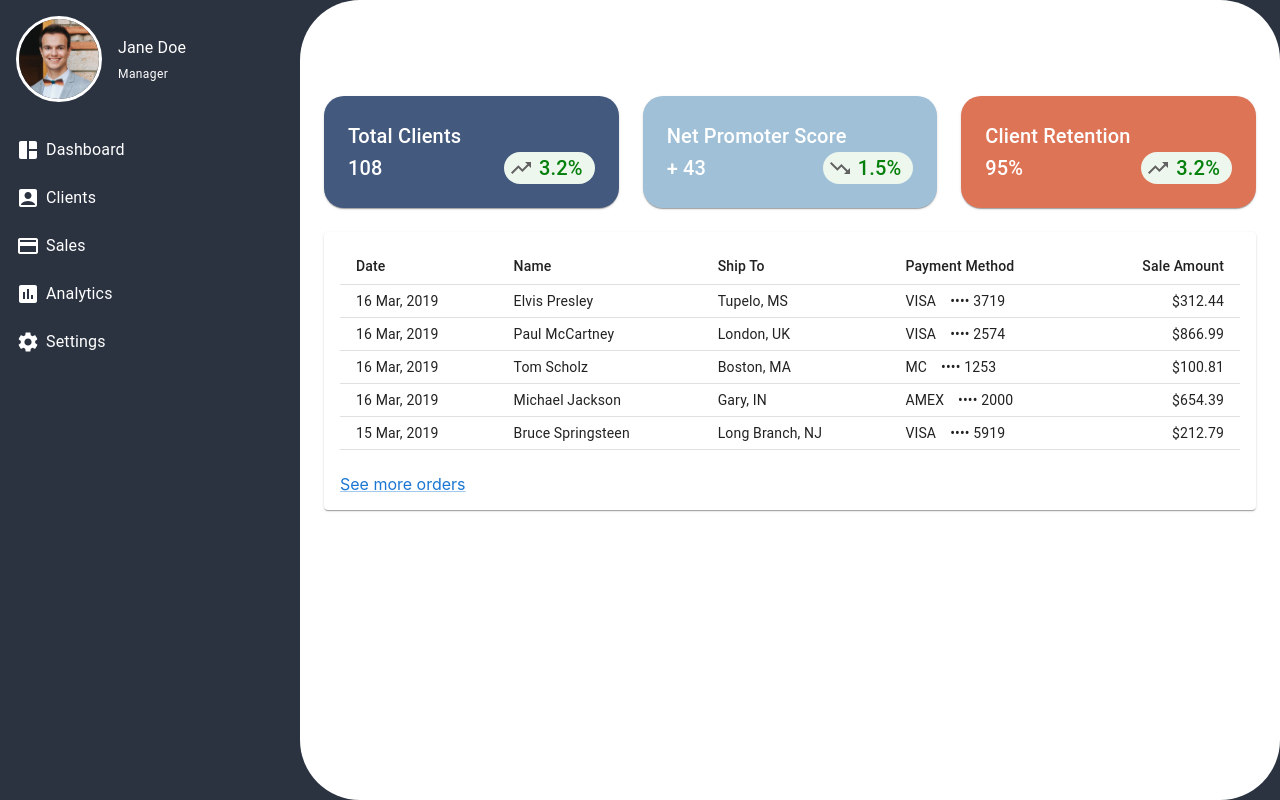
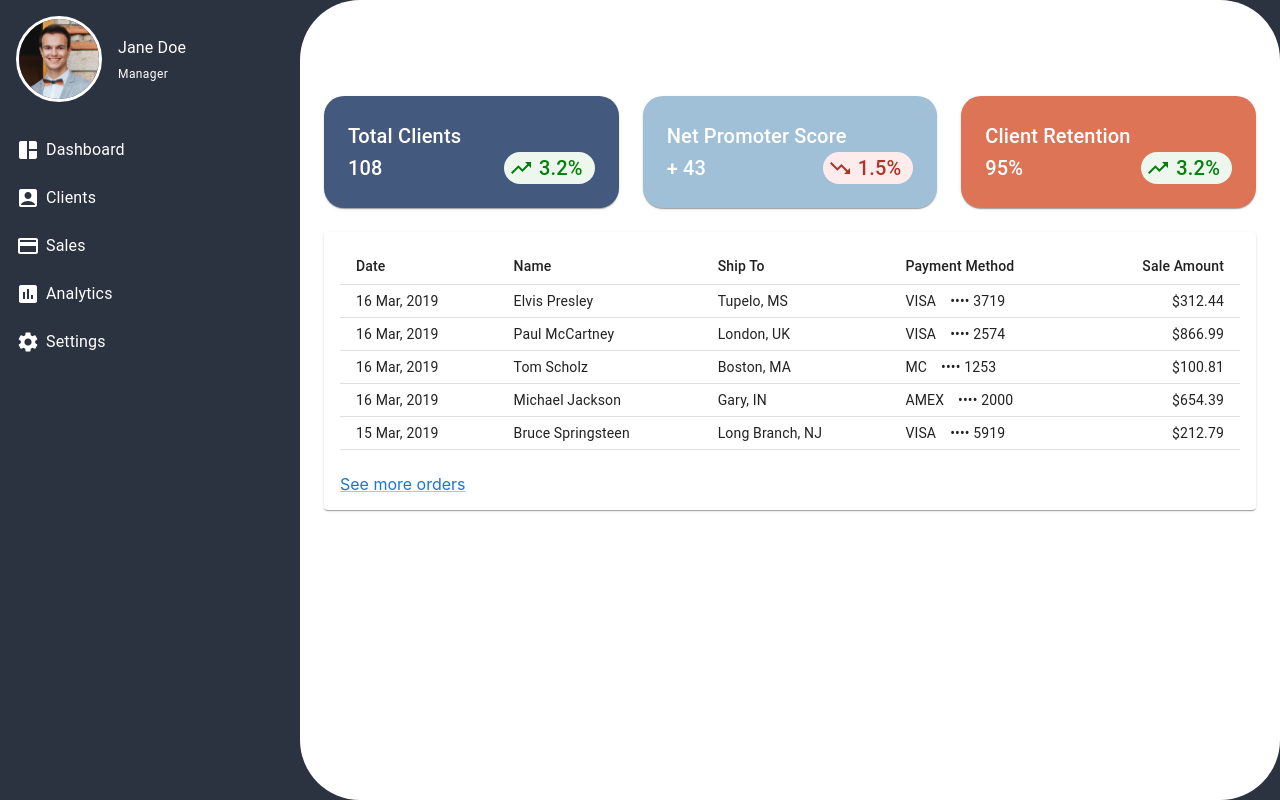
Before and after one commit to bogoevskid/trend-react-assessment, a React (Create React App) app: page / in a window 1280 px wide. Built offline with nearby package versions, Linux system fonts and the light colour scheme.

Commit message:
summaryinfocard improvements

```diff
--- a/src/components/Dashboard.js
+++ b/src/components/Dashboard.js
@@ -46,7 +46,6 @@ function DashboardContent() {
               </Typography>
             }
           />
-
           <List component="nav" className="sideMenu" sx={{ width: 300 }}>
             {menuListItems}
           </List>
--- /dev/null
+++ b/src/components/PercentageChips.js
@@ -0,0 +1,30 @@
+import TrendingUpIcon from '@mui/icons-material/TrendingUp';
+import TrendingDownIcon from '@mui/icons-material/TrendingDown';
+import Chip from "@mui/material/Chip";
+import Typography from "@mui/material/Typography";
+
+const PercentageChips = ({ status, value }) => {
+  return (
+    <Chip
+      sx={
+        status === "positive"
+          ? { backgroundColor: "#EDF7EE" }
+          : { backgroundColor: "#FDECEB" }
+      }
+      icon={
+        status === "positive" ? (
+          <TrendingUpIcon sx={{ fill: "#027E08" }} />
+        ) : (
+          <TrendingDownIcon sx={{ fill: "#B23229" }} />
+        )
+      }
+      label={
+        <Typography variant="h6" sx={status === "positive" ? { color: "#06800C" } : { color: "#B23229" }}>
+          {value}%
+        </Typography>
+      }
+    />
+  );
+};
+
+export default PercentageChips;
--- a/src/components/SummaryInfoCards.js
+++ b/src/components/SummaryInfoCards.js
@@ -1,10 +1,8 @@
 import Card from "@mui/material/Card";
 import CardContent from "@mui/material/CardContent";
-import TrendingUpIcon from '@mui/icons-material/TrendingUp';
-import TrendingDownIcon from '@mui/icons-material/TrendingDown';
-import Chip from "@mui/material/Chip";
 import Typography from "@mui/material/Typography";
 import Grid from "@mui/material/Grid";
+import PercentageChips from "./PercentageChips";
 
 const SummaryInfoCards = ({
   color,
@@ -26,15 +24,7 @@ const SummaryInfoCards = ({
             </Typography>
           </Grid>
           <Grid item xs={6} container justifyContent="flex-end">
-            <Chip
-              sx={{ backgroundColor: "#EDF7EE" }}
-              icon={status === "positive" ? <TrendingUpIcon sx={{ color: "#027E08" }} /> : <TrendingDownIcon sx={{ color: "#B23229" }} />}
-              label={
-                <Typography variant="h6" sx={{ color: "#06800C" }}>
-                  {percentageValue}%
-                </Typography>
-              }
-            />
+            <PercentageChips status={status} value={percentageValue} />
           </Grid>
         </Grid>
       </CardContent>
```
